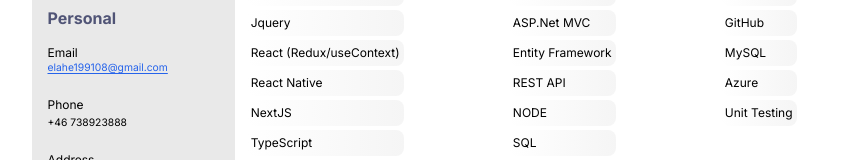
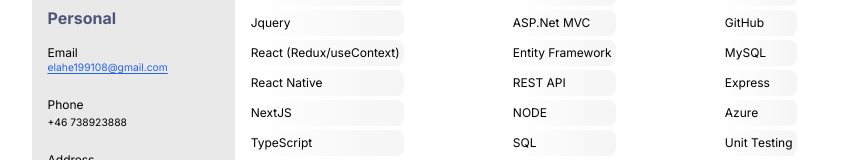
Before and after one commit to elaheesk/elahesresume-, a React (Create React App) app: page / in a window 1280 px wide. Shown: the part 254-414 px from the top of the page, without its empty margins (212-1056 px from the left). Built offline with nearby package versions, Linux system fonts and the light colour scheme; no server answers.

Commit message:
added another toolsskills

```diff
--- a/src/data.js
+++ b/src/data.js
@@ -159,6 +159,7 @@ export const toolsSkills = [
     { name: "Git", knowledgeLevel: "Great knowledge" },
     { name: "GitHub", knowledgeLevel: "Great knowledge" },
     { name: "MySQL", knowledgeLevel: "Great knowledge" },
+    { name: "Express", knowledgeLevel: "Great knowledge" },
     { name: "Azure", knowledgeLevel: "Good knowledge" },
     { name: "Unit Testing", knowledgeLevel: "Great knowledge" }
 ];
```
